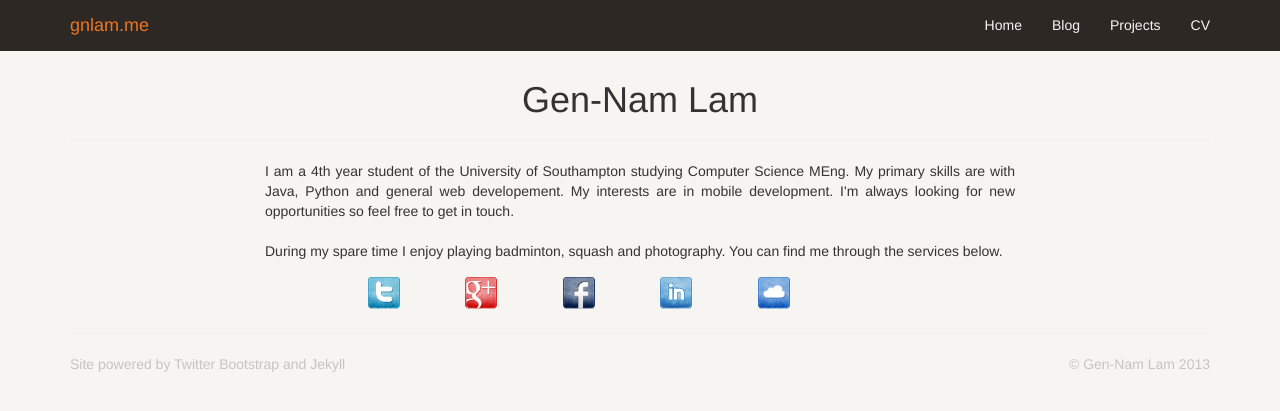
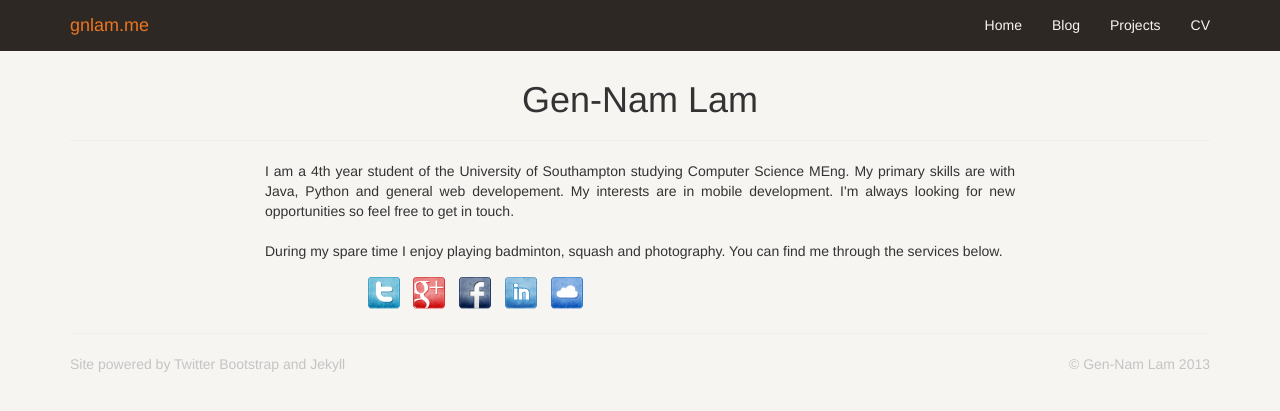
Before and after one commit to Kanpai888/Kanpai888.github.io, a Jekyll site: the page built from index.html, in a window 1280 px wide. Shown: the top 411 px of the page. Built offline with Jekyll 4.4.1, drawn with Linux system fonts in a browser that asks for light colours.

Commit message:
Changed contact icons on main page

```diff
--- a/index.html
+++ b/index.html
@@ -20,36 +20,8 @@ title: Example
 
 </div>
 
-<div class="row hidden-xs">
-	<div class=" col-sm-1 col-sm-offset-3">
-		<a href="https://twitter.com/Kanpai888">
-			<img img src="/assets/icons/twitter.png" alt="Twitter" height="42" width="42">
-		</a>
-	</div>
-	<div class="col-sm-1">
-		<a href="https://plus.google.com/103713859111269028349/posts">
-			<img img src="/assets/icons/google-plus.png" alt="Google" height="42" width="42">
-		</a>
-	</div>
-	<div class="col-sm-1">
-		<a href="https://www.facebook.com/gennamlam">
-			<img img src="/assets/icons/facebook.png" alt="Facebook" height="42" width="42">
-		</a>
-	</div>
-	<div class="col-sm-1">
-		<a href="http://uk.linkedin.com/pub/gen-nam-lam/4a/67b/72a">
-			<img img src="/assets/icons/linkedin.png" alt="Linkedin" height="42" width="42">
-		</a>
-	</div>
-	<div class="col-sm-1">
-		<a href="mailto:gennamlam@gmail.com">
-			<img img src="/assets/icons/mobileme.png" alt="Linkedin" height="42" width="42">
-		</a>
-	</div>
-</div>
-
-<div class="row visible-xs">
-	<div class="col-xs-12 ">
+<div class="row">
+	<div class="col-xs-4 col-xs-offset-4 col-sm-6 col-sm-offset-3">
 		<div class="center-block">
 			<a href="https://twitter.com/Kanpai888">
 				<img img src="/assets/icons/twitter.png" alt="Twitter" height="42" width="42">
```
